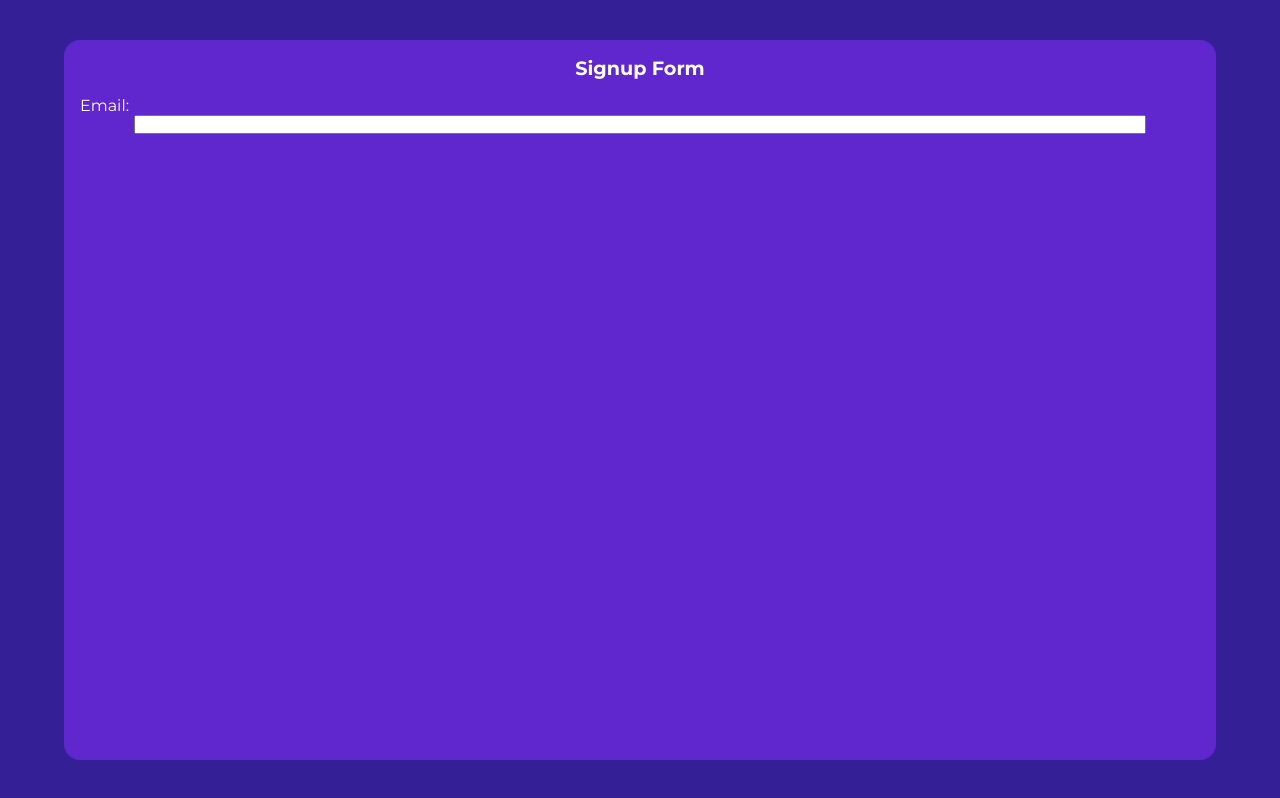
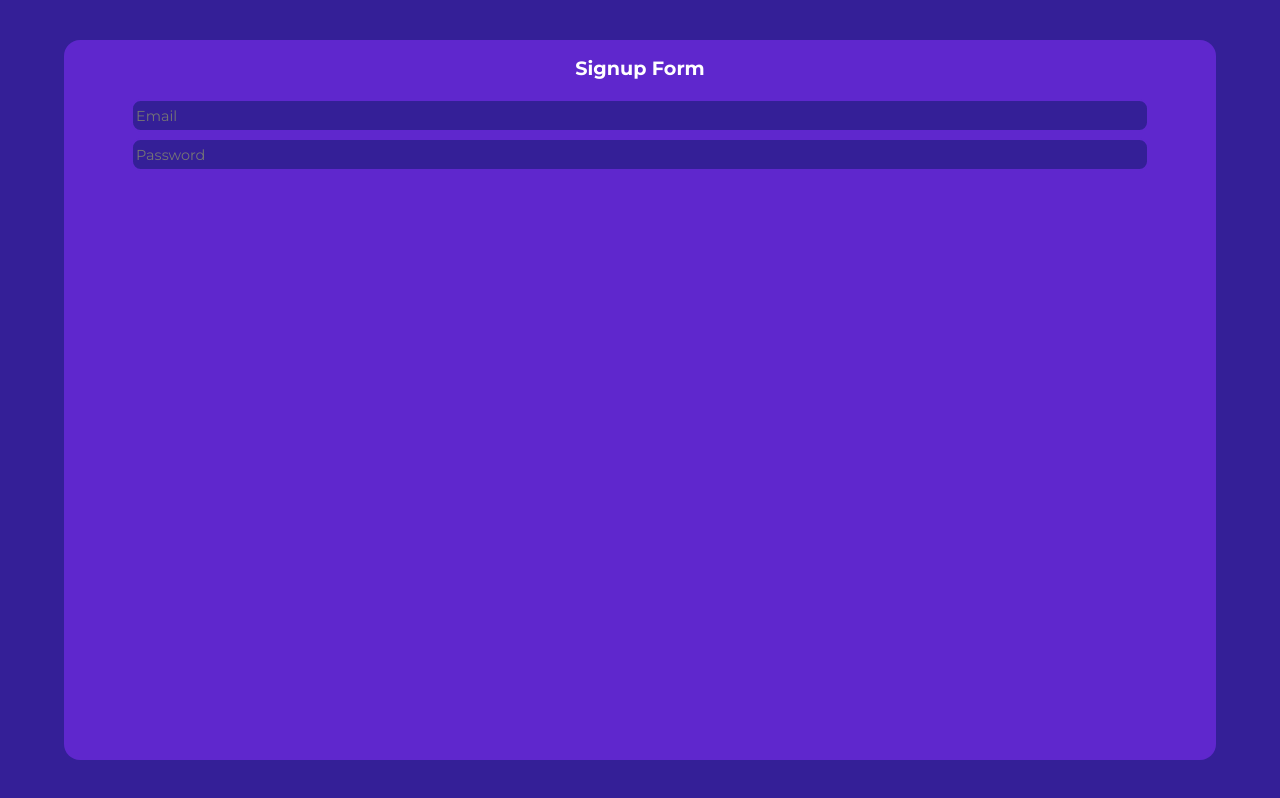
Before and after one commit to skupson/vue-web-form, a Vue app: page / in a window 1280 px wide. Built offline with nearby package versions, Linux system fonts and the light colour scheme.

Commit message:
Change the design, two-way binding

```diff
--- a/src/assets/css/style.css
+++ b/src/assets/css/style.css
@@ -18,13 +18,13 @@
 * {
   padding: 0;
   margin: 0;
+  font-family: "Montserrat", sans-serif;
 }
 
 html,
 body {
   text-rendering: optimizeLegibility;
   font-size: 16px;
-  font-family: "Montserrat", sans-serif;
 }
 
 body {
@@ -34,19 +34,19 @@ body {
 #app {
   width: 90vw;
   height: 90vh;
-  top: 5vh;
-  left: 5vw;
+  top: 50%;
+  left: 50%;
+  transform: translate(-50%, -50%);
+  position: absolute;
   border-radius: 1rem;
-  position: fixed;
   background: var(--foreground-color);
   color: var(--text-color);
-  animation: slide-up 0.6s ease;
 }
 
 h1 {
   font-size: 1.2rem;
   text-align: center;
-  margin-top: 1rem;
+  padding-top: 1rem;
 }
 
 form {
@@ -57,10 +57,26 @@ form {
   align-items: center;
 }
 
-form label {
-  align-self: flex-start;
+form input {
+  margin: 0.2rem;
+  width: 90%;
+  border-radius: 1rem;
+  height: 1.4rem;
+  border: 0;
+  font-size: 0.9rem;
+  padding: 0.2rem;
+  transition: 0.4s;
+  background: var(--background-color);
+  border: 2px solid var(--foreground-color);
+  border-radius: 0.6rem;
+  color: var(--text-color);
 }
 
-form input {
-  width: 90%;
+input:active {
+  outline: 0;
 }
+
+input:focus {
+  outline: none;
+  border-color: var(--text-color);
+}
--- a/src/components/SignupForm.vue
+++ b/src/components/SignupForm.vue
@@ -1,12 +1,20 @@
 <template>
   <h1>Signup Form</h1>
   <form>
-    <label for="email">Email: </label> <input type="email" required />
+    <input type="email" placeholder="Email" required v-model="email" />
+    <input type="password" placeholder="Password" required v-model="password" />
   </form>
 </template>
 
 <script>
-export default {};
+export default {
+  data() {
+    return {
+      email: "",
+      password: "",
+    };
+  },
+};
 </script>
 
 <style>
```
